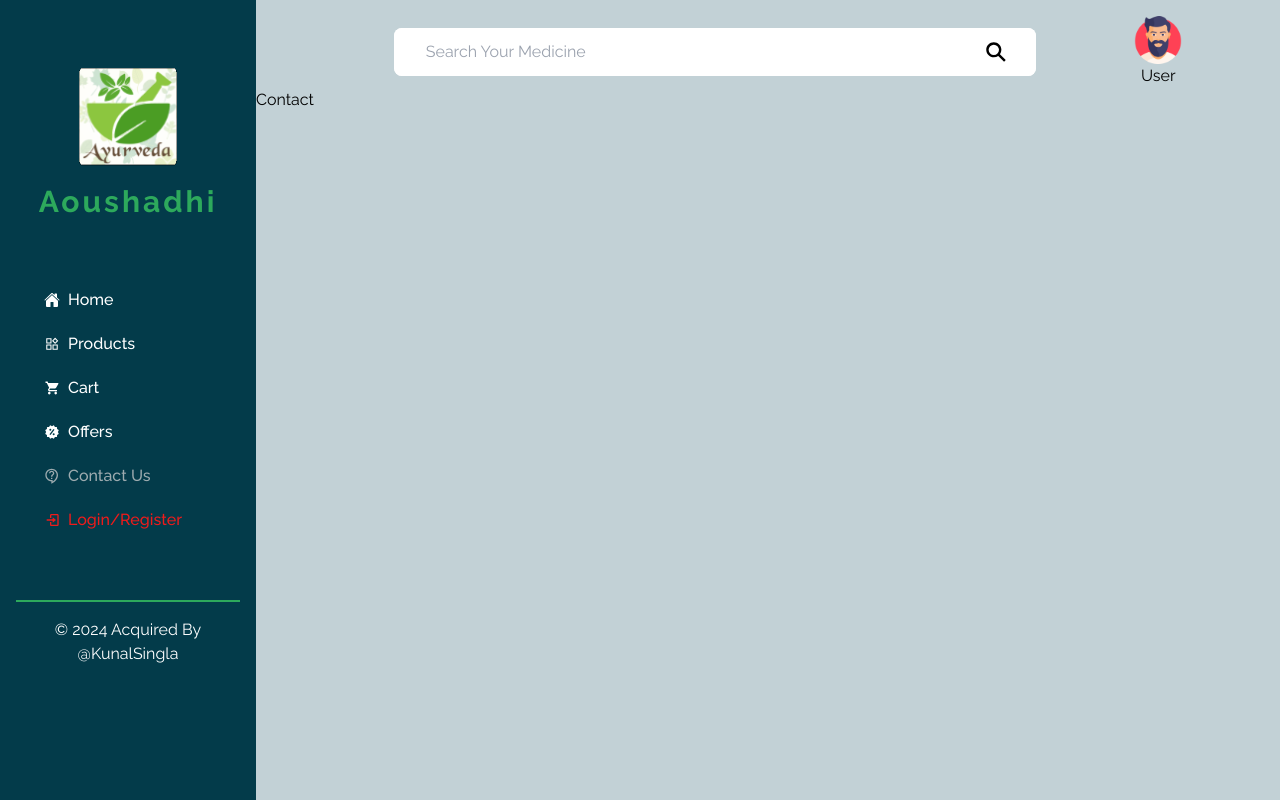
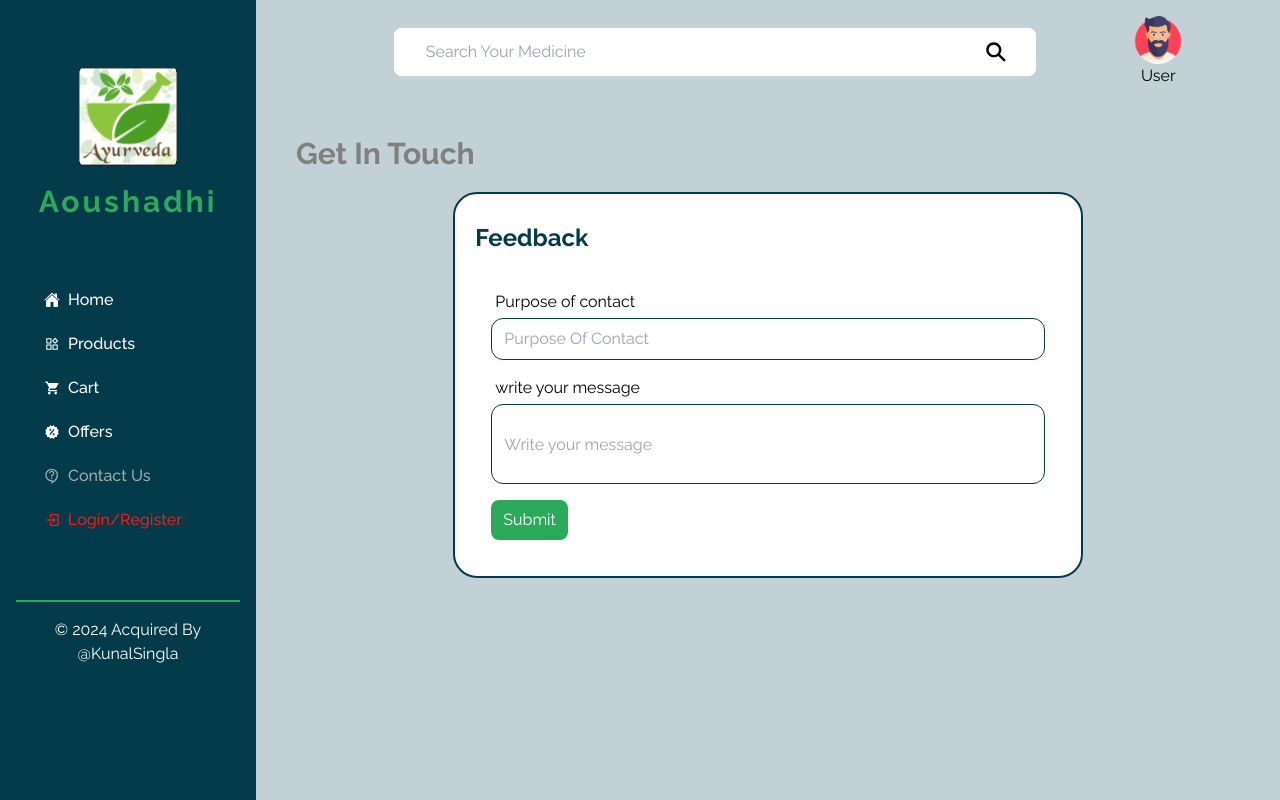
Before and after one commit to kunalthgr8/Ecomm-med, a React (Vite) app: page /contact in a window 1280 px wide. Built offline with nearby package versions, Linux system fonts and the light colour scheme.

Commit message:
CSS and designing part

```diff
--- a/src/components/Contact/Contact.jsx
+++ b/src/components/Contact/Contact.jsx
@@ -1,9 +1,42 @@
-import React from 'react'
-
+import React from "react";
+import { Input, Button } from "../index";
 function Contact() {
   return (
-    <div>Contact</div>
-  )
+    <>
+      <div className="flex flex-col m-10 h-full gap-5">
+        <div>
+          <h1 className=" text-heading-color mt-2 text-4xl md:text-3xl sm:text-2xl font-bold ">
+            Get In Touch
+          </h1>
+        </div>
+        <div className="w-2/3 flex flex-col justify-center self-center ">
+          <div className="p-5 border-2 rounded-3xl  border-nav-color bg-nav-white">
+            <h1 className="text-nav-color mt-2 text-2xl md:text-2xl sm:text-2xl font-bold">
+              Feedback
+            </h1>
+            <div className="p-4 mt-5 flex flex-col gap-4">
+              <Input
+                type="text"
+                placeholder="Purpose Of Contact"
+                className=" border-nav-color"
+                label="Purpose of contact"
+              />
+              <Input
+                type="text"
+                placeholder="Write your message"
+                className=" border-nav-color h-20"
+                label="write your message"
+              />
+              <Button className="bg-text-green text-nav-white rounded-lg transition-transform duration-400 ease-out hover:ease-in transform hover:scale-110">
+                {" "}
+                Submit
+              </Button>
+            </div>
+          </div>
+        </div>
+      </div>
+    </>
+  );
 }
 
-export default Contact
+export default Contact;
--- a/tailwind.config.js
+++ b/tailwind.config.js
@@ -10,7 +10,8 @@ export default {
       "logout-color": "#EE1B1B",
       "text-green": "#2DA95C",
       "nav-white": "white",
-      "back-color" :"#c2d1d6;"
+      "back-color" :"#c2d1d6;",
+      "heading-color": "gray"
     },
   },
   plugins: [],
```
